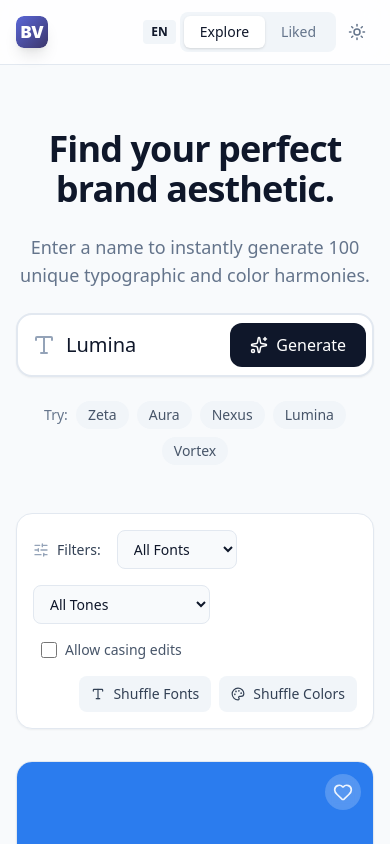
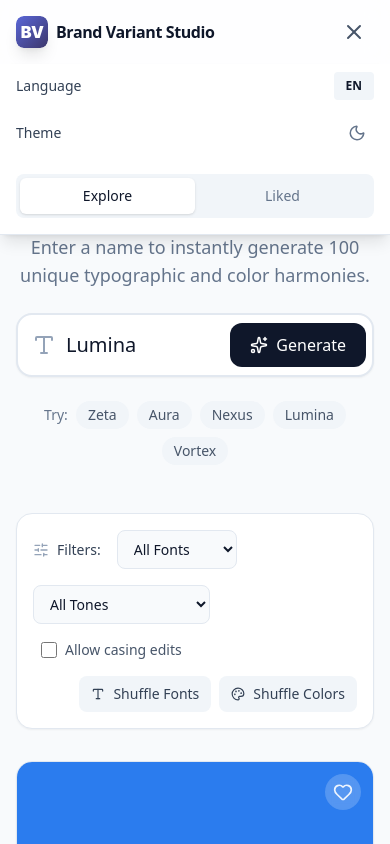
Before and after one commit to beydah/Brand-Variant-Studio, a React (Vite) app: page / in a window 390 px wide. Both pictures are taken after a click on the button 357 px from the left and 32 px from the top of the page. Shown: the top 844 px of the page. Built offline with nearby package versions, Linux system fonts and the light colour scheme; a web font is replaced by a local one.

Commit message:
feat: Set up Tailwind CSS, add internationalization, and introduce header, filter, and main layout components.

```diff
--- a/index.html
+++ b/index.html
@@ -6,7 +6,6 @@
   <link rel="icon" type="image/svg+xml" href="/src/assets/favicon.svg" />
   <meta name="viewport" content="width=device-width, initial-scale=1.0" />
   <title>Brand Variant Studio</title>
-  <script src="https://cdn.tailwindcss.com"></script>
 </head>
 
 <body>
--- a/package.json
+++ b/package.json
@@ -19,5 +19,10 @@
     "react-dom": "^19.2.4",
     "react-i18next": "^16.5.4",
     "vite": "^7.3.1"
+  },
+  "devDependencies": {
+    "autoprefixer": "^10.4.27",
+    "postcss": "^8.5.6",
+    "tailwindcss": "^3.4.19"
   }
 }
--- /dev/null
+++ b/postcss.config.js
@@ -0,0 +1,6 @@
+export default {
+    plugins: {
+        tailwindcss: {},
+        autoprefixer: {},
+    },
+}
--- a/src/components/organisms/filter_section.jsx
+++ b/src/components/organisms/filter_section.jsx
@@ -13,7 +13,7 @@ const F_Filter_Section = ({ filters: p_filters, setFilters: p_set_filters, gener
     const { t } = useTranslation();
 
     return (
-        <section className="bg-white dark:bg-slate-900 rounded-2xl p-4 shadow-sm border border-slate-200 dark:border-slate-800 flex flex-col md:flex-row items-center justify-between gap-4 sticky top-20 z-40">
+        <section className="bg-white dark:bg-slate-900 rounded-2xl p-4 shadow-sm border border-slate-200 dark:border-slate-800 flex flex-col md:flex-row items-center justify-between gap-4">
 
             <div className="flex flex-wrap items-center gap-4 w-full md:w-auto">
                 <div className="flex items-center gap-2">
--- a/src/components/organisms/header.jsx
+++ b/src/components/organisms/header.jsx
@@ -1,7 +1,7 @@
 // #region Imports
-import React from 'react';
+import React, { useState } from 'react';
 import { useTranslation } from 'react-i18next';
-import { Sun, Moon } from 'lucide-react';
+import { Sun, Moon, Menu, X } from 'lucide-react';
 import F_Icon_Button from '../atoms/icon_button';
 // #endregion
 
@@ -11,21 +11,48 @@ import F_Icon_Button from '../atoms/icon_button';
  */
 const F_Header = ({ activeTab: p_active_tab, setActiveTab: p_set_active_tab, likedCount: p_liked_count, isDark: p_is_dark, toggleTheme: p_toggle_theme }) => {
     const { t, i18n } = useTranslation();
+    const [l_is_mobile_menu_open, set_l_is_mobile_menu_open] = useState(false);
 
     const F_Toggle_Language = () => {
         const l_new_lang = i18n.language === 'en' ? 'tr' : 'en';
         i18n.changeLanguage(l_new_lang);
     };
 
+    const logoSvg = (
+        <svg xmlns="http://www.w3.org/2000/svg" viewBox="0 0 512 512" className="w-8 h-8 rounded-lg shadow-lg shrink-0">
+            <defs>
+                <linearGradient id="bvGradient" x1="0%" y1="0%" x2="100%" y2="100%">
+                    <stop offset="0%" stopColor="#5A67D8" />
+                    <stop offset="100%" stopColor="#3C366B" />
+                </linearGradient>
+            </defs>
+            <rect width="512" height="512" rx="120" fill="url(#bvGradient)" />
+            <text
+                x="50%"
+                y="54%"
+                fontFamily="-apple-system, BlinkMacSystemFont, 'Segoe UI', Roboto, Helvetica, Arial, sans-serif"
+                fontWeight="900"
+                fontSize="260"
+                letterSpacing="-10"
+                fill="#ffffff"
+                textAnchor="middle"
+                dominantBaseline="middle">
+                BV
+            </text>
+        </svg>
+    );
+
     return (
         <header className="sticky top-0 z-50 bg-white/80 dark:bg-slate-900/80 backdrop-blur-md border-b border-slate-200 dark:border-slate-800">
             <div className="max-w-7xl mx-auto px-4 sm:px-6 lg:px-8 h-16 flex items-center justify-between">
                 <div className="flex items-center gap-2">
-                    <img src="/src/assets/favicon.svg" alt="Logo" className="w-8 h-8 rounded-lg shadow-lg" />
+                    {logoSvg}
                     <span className="font-bold text-lg tracking-tight hidden sm:block">{t('app.title')}</span>
+                    <span className="font-bold text-md tracking-tight sm:hidden">{t('app.title')}</span>
                 </div>
 
-                <div className="flex items-center gap-1 sm:gap-4">
+                {/* Desktop Menu */}
+                <div className="hidden sm:flex items-center gap-4">
                     <button
                         onClick={F_Toggle_Language}
                         className="text-xs font-bold px-2 py-1 rounded bg-slate-100 dark:bg-slate-800 hover:bg-slate-200 dark:hover:bg-slate-700 transition-colors"
@@ -59,7 +86,7 @@ const F_Header = ({ activeTab: p_active_tab, setActiveTab: p_set_active_tab, lik
                         </button>
                     </div>
 
-                    <div className="w-px h-6 bg-slate-200 dark:bg-slate-700 hidden sm:block"></div>
+                    <div className="w-px h-6 bg-slate-200 dark:bg-slate-700"></div>
 
                     <F_Icon_Button
                         icon={p_is_dark ? Sun : Moon}
@@ -67,7 +94,69 @@ const F_Header = ({ activeTab: p_active_tab, setActiveTab: p_set_active_tab, lik
                         title={t('app.filters.shuffle_colors')}
                     />
                 </div>
+
+                {/* Mobile Menu Toggle */}
+                <div className="flex sm:hidden items-center">
+                    <button
+                        onClick={() => set_l_is_mobile_menu_open(!l_is_mobile_menu_open)}
+                        className="p-2 text-slate-600 dark:text-slate-400 hover:text-slate-900 dark:hover:text-white focus:outline-none"
+                    >
+                        {l_is_mobile_menu_open ? <X size={24} /> : <Menu size={24} />}
+                    </button>
+                </div>
             </div>
+
+            {/* Mobile Menu Dropdown */}
+            {l_is_mobile_menu_open && (
+                <div className="sm:hidden px-4 pt-2 pb-4 bg-white dark:bg-slate-900 border-b border-slate-200 dark:border-slate-800 space-y-4 shadow-lg absolute w-full left-0">
+                    <div className="flex justify-between items-center">
+                        <span className="text-sm font-medium text-slate-700 dark:text-slate-300">Language</span>
+                        <button
+                            onClick={F_Toggle_Language}
+                            className="text-xs font-bold px-3 py-1.5 rounded bg-slate-100 dark:bg-slate-800 hover:bg-slate-200 dark:hover:bg-slate-700 transition-colors"
+                        >
+                            {i18n.language.toUpperCase()}
+                        </button>
+                    </div>
+
+                    <div className="flex justify-between items-center">
+                        <span className="text-sm font-medium text-slate-700 dark:text-slate-300">Theme</span>
+                        <F_Icon_Button
+                            icon={p_is_dark ? Sun : Moon}
+                            onClick={p_toggle_theme}
+                            title={t('app.filters.shuffle_colors')}
+                        />
+                    </div>
+
+                    <div className="pt-2">
+                        <div className="flex p-1 bg-slate-100 dark:bg-slate-800 rounded-lg w-full">
+                            <button
+                                onClick={() => { p_set_active_tab('explore'); set_l_is_mobile_menu_open(false); }}
+                                className={`flex-1 px-4 py-2 text-sm font-medium rounded-md transition-all text-center ${p_active_tab === 'explore'
+                                    ? 'bg-white dark:bg-slate-700 shadow text-slate-900 dark:text-white'
+                                    : 'text-slate-500 hover:text-slate-900 dark:hover:text-white'
+                                    }`}
+                            >
+                                {t('app.tabs.explore')}
+                            </button>
+                            <button
+                                onClick={() => { p_set_active_tab('liked'); set_l_is_mobile_menu_open(false); }}
+                                className={`flex-1 px-4 py-2 text-sm font-medium rounded-md transition-all flex items-center justify-center gap-2 ${p_active_tab === 'liked'
+                                    ? 'bg-white dark:bg-slate-700 shadow text-slate-900 dark:text-white'
+                                    : 'text-slate-500 hover:text-slate-900 dark:hover:text-white'
+                                    }`}
+                            >
+                                {t('app.tabs.liked')}
+                                {p_liked_count > 0 && (
+                                    <span className="bg-blue-100 text-blue-600 dark:bg-blue-900/50 dark:text-blue-400 py-0.5 px-2 rounded-full text-xs">
+                                        {p_liked_count}
+                                    </span>
+                                )}
+                            </button>
+                        </div>
+                    </div>
+                </div>
+            )}
         </header>
     );
 };
--- a/src/components/templates/main_layout.jsx
+++ b/src/components/templates/main_layout.jsx
@@ -25,10 +25,54 @@ const F_Main_Layout = ({ children: p_children, activeTab: p_active_tab, setActiv
             </main>
 
             {/* Footer */}
-            <footer className="border-t border-slate-200 dark:border-slate-800 py-6 text-center no-print">
-                <p className="text-sm text-slate-500 dark:text-slate-400">
-                    {t('app.footer.made_by')} <a href="https://github.com/IlkayBeydah" target="_blank" rel="noopener noreferrer" className="font-medium text-slate-700 dark:text-slate-300 hover:text-blue-600 dark:hover:text-blue-400 transition-colors">Ilkay Beydah Saglam</a> • <a href="https://github.com/IlkayBeydah/Brand-Variant-Studio" target="_blank" rel="noopener noreferrer" className="font-medium text-slate-700 dark:text-slate-300 hover:text-blue-600 dark:hover:text-blue-400 transition-colors">{t('app.footer.contribute')}</a>
-                </p>
+            <footer className="border-t border-slate-200 dark:border-slate-800 bg-white dark:bg-slate-900 py-12 text-center no-print">
+                <div className="max-w-7xl mx-auto px-4 sm:px-6 lg:px-8">
+                    <div className="flex flex-col items-center justify-center space-y-6">
+                        {/* Logo & Brand */}
+                        <div className="flex items-center gap-3">
+                            <svg xmlns="http://www.w3.org/2000/svg" viewBox="0 0 512 512" className="w-8 h-8 rounded-lg shadow-lg shrink-0">
+                                <defs>
+                                    <linearGradient id="footerGradient" x1="0%" y1="0%" x2="100%" y2="100%">
+                                        <stop offset="0%" stopColor="#5A67D8" />
+                                        <stop offset="100%" stopColor="#3C366B" />
+                                    </linearGradient>
+                                </defs>
+                                <rect width="512" height="512" rx="120" fill="url(#footerGradient)" />
+                                <text
+                                    x="50%"
+                                    y="54%"
+                                    fontFamily="-apple-system, BlinkMacSystemFont, 'Segoe UI', Roboto, Helvetica, Arial, sans-serif"
+                                    fontWeight="900"
+                                    fontSize="260"
+                                    letterSpacing="-10"
+                                    fill="#ffffff"
+                                    textAnchor="middle"
+                                    dominantBaseline="middle">
+                                    BV
+                                </text>
+                            </svg>
+                            <span className="font-bold text-xl tracking-tight text-slate-900 dark:text-white">Brand Variant Studio</span>
+                        </div>
+
+                        {/* Tagline */}
+                        <p className="text-slate-500 dark:text-slate-400 max-w-md text-center">
+                            {t('app.hero.subtitle', 'Find your perfect brand aesthetic.')}
+                        </p>
+
+                        {/* Links */}
+                        <div className="flex flex-wrap items-center justify-center gap-4 text-sm font-medium">
+                            <span className="text-slate-500 dark:text-slate-400">&copy; {new Date().getFullYear()} Brand Variant Studio. {t('app.footer.license', 'Licensed under MIT')}.</span>
+                            <span className="hidden sm:inline text-slate-300 dark:text-slate-700">•</span>
+                            <a href="https://beydahsaglam.com" target="_blank" rel="noopener noreferrer" className="text-blue-600 dark:text-blue-400 hover:text-blue-700 dark:hover:text-blue-300 transition-colors">
+                                {t('app.footer.made_by')} Ilkay Beydah Saglam
+                            </a>
+                            <span className="hidden sm:inline text-slate-300 dark:text-slate-700">•</span>
+                            <a href="https://github.com/beydah/Brand-Variant-Studio" target="_blank" rel="noopener noreferrer" className="text-blue-600 dark:text-blue-400 hover:text-blue-700 dark:hover:text-blue-300 transition-colors">
+                                {t('app.footer.contribute')}
+                            </a>
+                        </div>
+                    </div>
+                </div>
             </footer>
 
             {/* CSS for print mode (PDF export) */}
--- a/src/locales/en.json
+++ b/src/locales/en.json
@@ -39,7 +39,8 @@
         },
         "footer": {
             "made_by": "Made by",
-            "contribute": "Contribute on GitHub"
+            "contribute": "Contribute on GitHub",
+            "license": "Licensed under MIT"
         }
     }
 }
--- a/src/locales/tr.json
+++ b/src/locales/tr.json
@@ -39,7 +39,8 @@
         },
         "footer": {
             "made_by": "Geliştiren:",
-            "contribute": "GitHub'da Katkı Yapabilirsiniz"
+            "contribute": "GitHub'da Katkı Yapabilirsiniz",
+            "license": "MIT Lisansı altındadır"
         }
     }
 }
```
Also changed, not shown: tailwind.config.js (added, +12 -0 lines), 1 other file (tests, documents, lock files or other folders).
